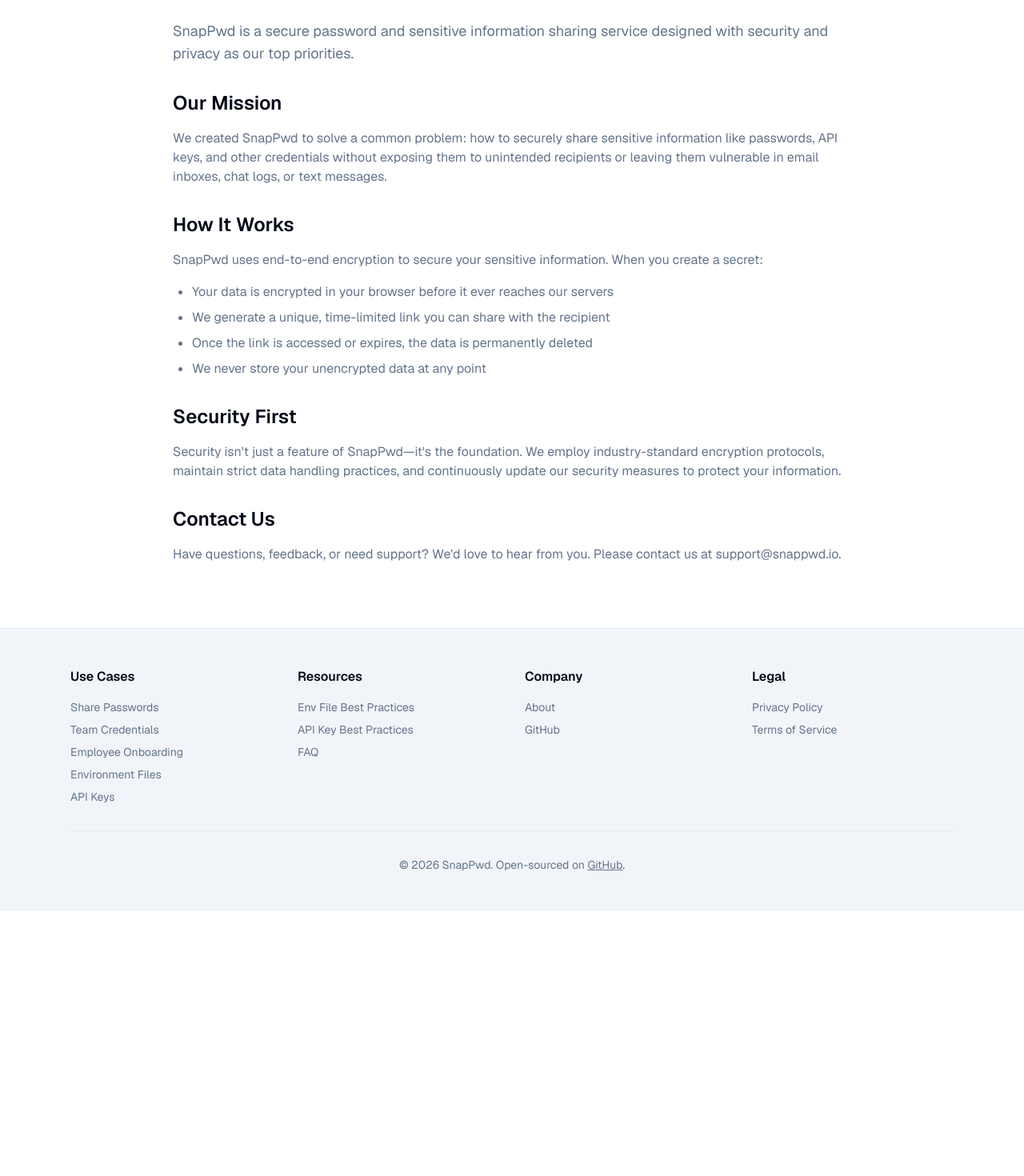
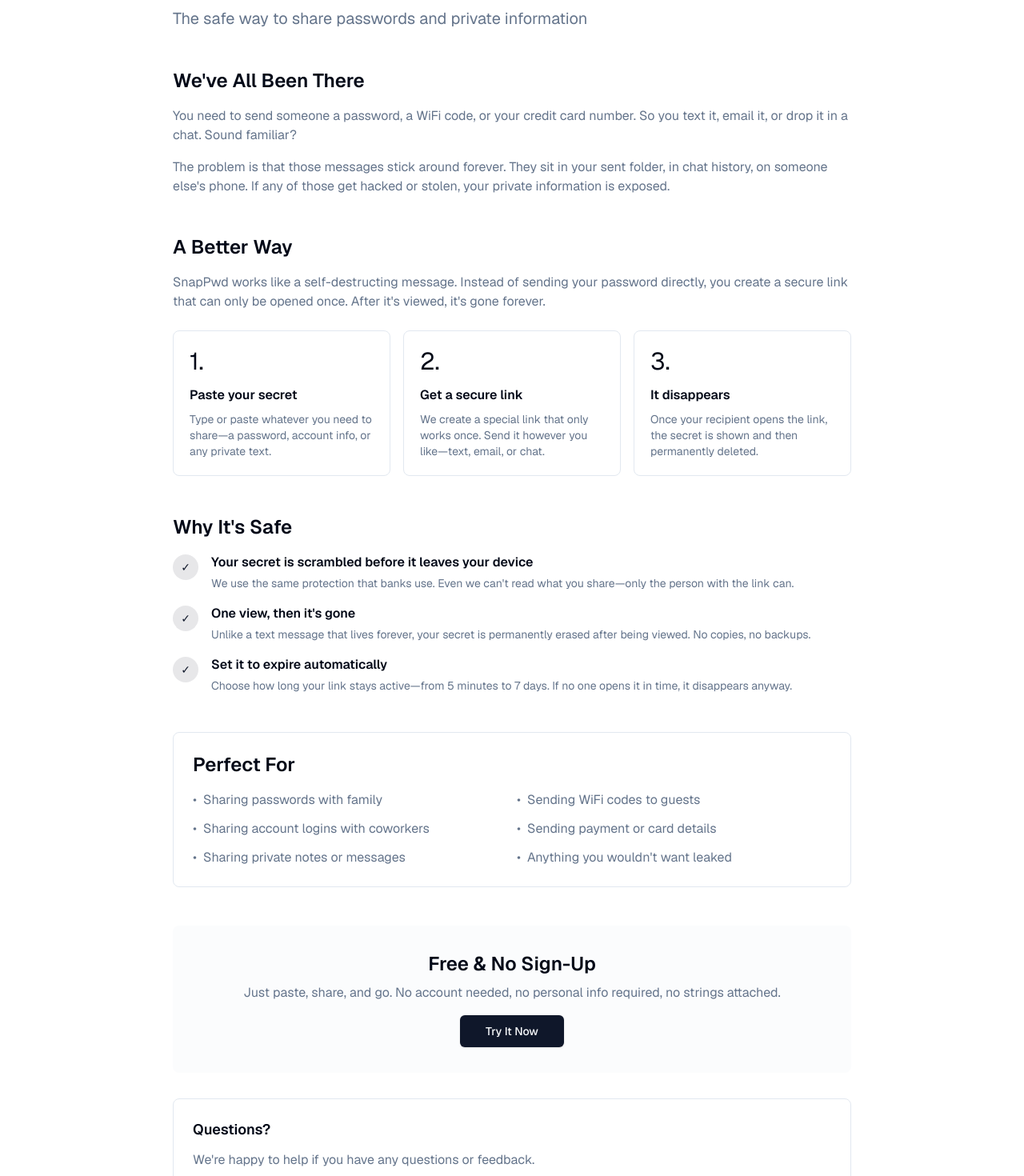
Before and after one commit to SnapPwd/SnapPwd, a Next.js app: page /about in a window 1280 px wide. Shown: the part 240-1710 px from the top of the page at 80% size. Before the commit the page ends 1379 px from the top, so only its background shows below. Built offline with nearby package versions, Linux system fonts and the light colour scheme; no server answers.

Commit message:
Improve about page for non-technical users and unify contact styling

```diff
--- a/app/about/page.tsx
+++ b/app/about/page.tsx
@@ -3,6 +3,8 @@
 import { baseMetadata } from "../metadata";
 import AboutStructuredData from "@/components/ui/AboutStructuredData";
 import Breadcrumbs from "@/components/ui/Breadcrumbs";
+import { Button } from "@/components/ui/button";
+import Link from "next/link";
 
 export const metadata: Metadata = {
   ...baseMetadata,
@@ -20,66 +22,179 @@
       <AboutStructuredData />
       <div className="max-w-4xl mx-auto px-6">
         <Breadcrumbs />
-        <h1 className="text-4xl font-bold mb-8">About SnapPwd</h1>
+        <h1 className="text-4xl font-bold mb-4">About SnapPwd</h1>
+        <p className="text-xl text-muted-foreground mb-12">
+          The safe way to share passwords and private information
+        </p>
 
-        <div className="prose prose-lg">
-          <p className="text-lg mb-6 text-muted-foreground">
-            SnapPwd is a secure password and sensitive information sharing
-            service designed with security and privacy as our top priorities.
+        {/* The Problem */}
+        <div className="mb-12">
+          <h2 className="text-2xl font-semibold mb-4">
+            We&apos;ve All Been There
+          </h2>
+          <p className="text-muted-foreground mb-4">
+            You need to send someone a password, a WiFi code, or your credit
+            card number. So you text it, email it, or drop it in a chat. Sound
+            familiar?
+          </p>
+          <p className="text-muted-foreground">
+            The problem is that those messages stick around forever. They sit in
+            your sent folder, in chat history, on someone else&apos;s phone. If
+            any of those get hacked or stolen, your private information is
+            exposed.
+          </p>
+        </div>
+
+        {/* The Solution */}
+        <div className="mb-12">
+          <h2 className="text-2xl font-semibold mb-4">A Better Way</h2>
+          <p className="text-muted-foreground mb-6">
+            SnapPwd works like a self-destructing message. Instead of sending
+            your password directly, you create a secure link that can only be
+            opened once. After it&apos;s viewed, it&apos;s gone forever.
           </p>
 
-          <h2 className="text-2xl font-semibold mt-8 mb-4">Our Mission</h2>
-          <p className="text-muted-foreground">
-            We created SnapPwd to solve a common problem: how to securely share
-            sensitive information like passwords, API keys, and other
-            credentials without exposing them to unintended recipients or
-            leaving them vulnerable in email inboxes, chat logs, or text
-            messages.
+          <div className="grid gap-4 sm:grid-cols-3">
+            <div className="p-5 rounded-lg border bg-card">
+              <div className="text-3xl mb-3">1.</div>
+              <h3 className="font-semibold mb-2">Paste your secret</h3>
+              <p className="text-sm text-muted-foreground">
+                Type or paste whatever you need to share—a password, account
+                info, or any private text.
+              </p>
+            </div>
+            <div className="p-5 rounded-lg border bg-card">
+              <div className="text-3xl mb-3">2.</div>
+              <h3 className="font-semibold mb-2">Get a secure link</h3>
+              <p className="text-sm text-muted-foreground">
+                We create a special link that only works once. Send it however
+                you like—text, email, or chat.
+              </p>
+            </div>
+            <div className="p-5 rounded-lg border bg-card">
+              <div className="text-3xl mb-3">3.</div>
+              <h3 className="font-semibold mb-2">It disappears</h3>
+              <p className="text-sm text-muted-foreground">
+                Once your recipient opens the link, the secret is shown and then
+                permanently deleted.
+              </p>
+            </div>
+          </div>
+        </div>
+
+        {/* Why It's Safe */}
+        <div className="mb-12">
+          <h2 className="text-2xl font-semibold mb-4">Why It&apos;s Safe</h2>
+          <div className="space-y-4">
+            <div className="flex gap-4 items-start">
+              <div className="w-8 h-8 rounded-full bg-primary/10 flex items-center justify-center flex-shrink-0 mt-0.5">
+                <span className="text-primary text-sm">✓</span>
+              </div>
+              <div>
+                <h3 className="font-semibold mb-1">
+                  Your secret is scrambled before it leaves your device
+                </h3>
+                <p className="text-sm text-muted-foreground">
+                  We use the same protection that banks use. Even we can&apos;t
+                  read what you share—only the person with the link can.
+                </p>
+              </div>
+            </div>
+            <div className="flex gap-4 items-start">
+              <div className="w-8 h-8 rounded-full bg-primary/10 flex items-center justify-center flex-shrink-0 mt-0.5">
+                <span className="text-primary text-sm">✓</span>
+              </div>
+              <div>
+                <h3 className="font-semibold mb-1">
+                  One view, then it&apos;s gone
+                </h3>
+                <p className="text-sm text-muted-foreground">
+                  Unlike a text message that lives forever, your secret is
+                  permanently erased after being viewed. No copies, no backups.
+                </p>
+              </div>
+            </div>
+            <div className="flex gap-4 items-start">
+              <div className="w-8 h-8 rounded-full bg-primary/10 flex items-center justify-center flex-shrink-0 mt-0.5">
+                <span className="text-primary text-sm">✓</span>
+              </div>
+              <div>
+                <h3 className="font-semibold mb-1">
+                  Set it to expire automatically
+                </h3>
+                <p className="text-sm text-muted-foreground">
+                  Choose how long your link stays active—from 5 minutes to 7
+                  days. If no one opens it in time, it disappears anyway.
+                </p>
+              </div>
+            </div>
+          </div>
+        </div>
+
+        {/* Use Cases */}
+        <div className="mb-12 p-6 rounded-lg border bg-card">
+          <h2 className="text-2xl font-semibold mb-4">Perfect For</h2>
+          <div className="grid gap-3 sm:grid-cols-2">
+            <div className="flex items-center gap-2 text-muted-foreground">
+              <span>•</span>
+              <span>Sharing passwords with family</span>
+            </div>
+            <div className="flex items-center gap-2 text-muted-foreground">
+              <span>•</span>
+              <span>Sending WiFi codes to guests</span>
+            </div>
+            <div className="flex items-center gap-2 text-muted-foreground">
+              <span>•</span>
+              <span>Sharing account logins with coworkers</span>
+            </div>
+            <div className="flex items-center gap-2 text-muted-foreground">
+              <span>•</span>
+              <span>Sending payment or card details</span>
+            </div>
+            <div className="flex items-center gap-2 text-muted-foreground">
+              <span>•</span>
+              <span>Sharing private notes or messages</span>
+            </div>
+            <div className="flex items-center gap-2 text-muted-foreground">
+              <span>•</span>
+              <span>Anything you wouldn&apos;t want leaked</span>
+            </div>
+          </div>
+        </div>
+
+        {/* Free & No Signup */}
+        <div className="mb-8 text-center p-8 rounded-lg bg-muted/30">
+          <h2 className="text-2xl font-semibold mb-2">Free & No Sign-Up</h2>
+          <p className="text-muted-foreground mb-4">
+            Just paste, share, and go. No account needed, no personal info
+            required, no strings attached.
           </p>
+          <Button asChild size="lg">
+            <Link href="/">Try It Now</Link>
+          </Button>
+        </div>
 
-          <h2 className="text-2xl font-semibold mt-8 mb-4">How It Works</h2>
-          <p className="text-muted-foreground">
-            SnapPwd uses end-to-end encryption to secure your sensitive
-            information. When you create a secret:
+        {/* Contact */}
+        <div className="p-6 rounded-lg border">
+          <h3 className="text-lg font-semibold mb-3 text-foreground">
+            Questions?
+          </h3>
+          <p className="text-muted-foreground mb-4">
+            We&apos;re happy to help if you have any questions or feedback.
           </p>
-          <ul className="list-disc pl-6 my-4 space-y-2 text-muted-foreground">
-            <li>
-              Your data is encrypted in your browser before it ever reaches our
-              servers
-            </li>
-            <li>
-              We generate a unique, time-limited link you can share with the
-              recipient
-            </li>
-            <li>
-              Once the link is accessed or expires, the data is permanently
-              deleted
-            </li>
-            <li>We never store your unencrypted data at any point</li>
-          </ul>
-
-          <h2 className="text-2xl font-semibold mt-8 mb-4">Security First</h2>
-          <p className="text-muted-foreground">
-            Security isn&apos;t just a feature of SnapPwd—it&apos;s the
-            foundation. We employ industry-standard encryption protocols,
-            maintain strict data handling practices, and continuously update our
-            security measures to protect your information.
-          </p>
-
-          <h2 className="text-2xl font-semibold mt-8 mb-4">Contact Us</h2>
-          <p className="text-muted-foreground">
-            Have questions, feedback, or need support? We&apos;d love to hear
-            from you. Please contact us at{" "}
-            <a
+          <Button
+            asChild
+            variant="outline"
+            size="lg"
+          >
+            <Link
               href={`mailto:${
                 process.env.SUPPORT_EMAIL || "support@snappwd.io"
               }`}
-              className="text-muted-foreground hover:underline"
             >
-              {process.env.SUPPORT_EMAIL || "support@snappwd.io"}
-            </a>
-            .
-          </p>
+              Contact Support
+            </Link>
+          </Button>
         </div>
       </div>
     </section>
--- a/app/faq/page.tsx
+++ b/app/faq/page.tsx
@@ -145,11 +145,7 @@
             Can&apos;t find the answer you&apos;re looking for? We&apos;re here
             to help.
           </p>
-          <Button
-            asChild
-            size={"lg"}
-            className="inline-flex items-center px-4 py-2 bg-primary text-primary-foreground rounded-md hover:bg-primary/90 transition-colors"
-          >
+          <Button asChild variant="outline" size="lg">
             <Link
               href={`mailto:${
                 process.env.SUPPORT_EMAIL || "support@snappwd.io"
--- a/app/privacy/page.tsx
+++ b/app/privacy/page.tsx
@@ -3,6 +3,8 @@
 import { baseMetadata } from "../metadata";
 import Breadcrumbs from "@/components/ui/Breadcrumbs";
 import PrivacyStructuredData from "@/components/ui/PrivacyStructuredData";
+import { Button } from "@/components/ui/button";
+import Link from "next/link";
 
 export const metadata: Metadata = {
   ...baseMetadata,
@@ -102,20 +104,25 @@
             and updating the &quot;Last updated&quot; date.
           </p>
 
-          <h2 className="text-2xl font-semibold mt-8 mb-4">Contact Us</h2>
-          <p className="text-muted-foreground">
-            If you have any questions about this Privacy Policy, please contact
-            us at{" "}
-            <a
+        </div>
+
+        <div className="mt-8 p-6 rounded-lg border">
+          <h3 className="text-lg font-semibold mb-3 text-foreground">
+            Questions About Privacy?
+          </h3>
+          <p className="text-muted-foreground mb-4">
+            If you have any questions about this Privacy Policy, we&apos;re here
+            to help.
+          </p>
+          <Button asChild variant="outline" size="lg">
+            <Link
               href={`mailto:${
                 process.env.PRIVACY_EMAIL || "privacy@snappwd.io"
               }`}
-              className="text-muted-foreground hover:underline"
             >
-              {process.env.PRIVACY_EMAIL || "privacy@snappwd.io"}
-            </a>
-            .
-          </p>
+              Contact Privacy Team
+            </Link>
+          </Button>
         </div>
       </div>
     </section>
```
Also changed, not shown: app/sitemap.ts (+4 -4 lines), app/terms/page.tsx (+18 -12 lines).
